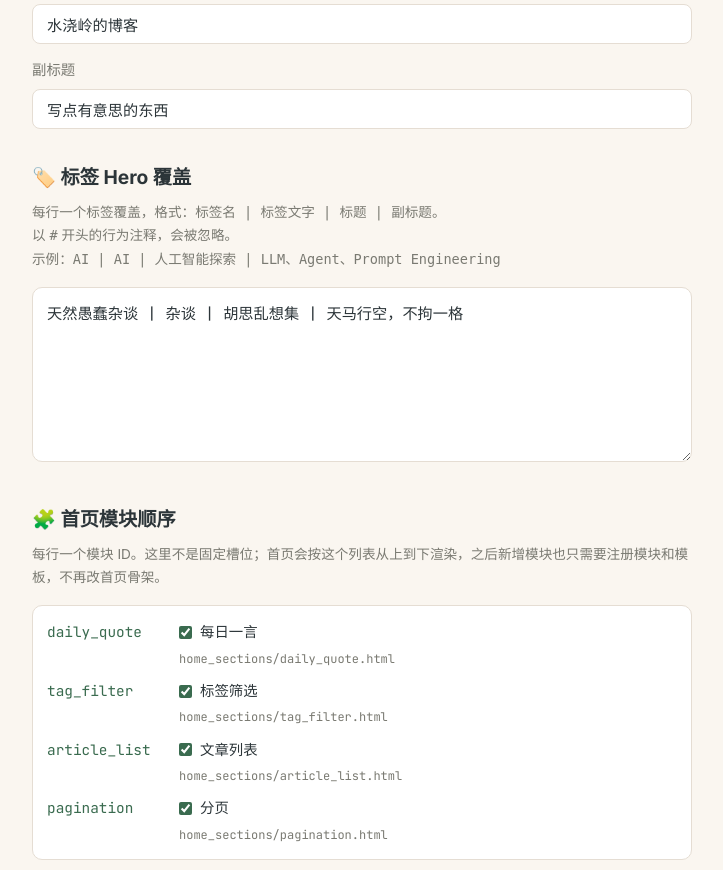
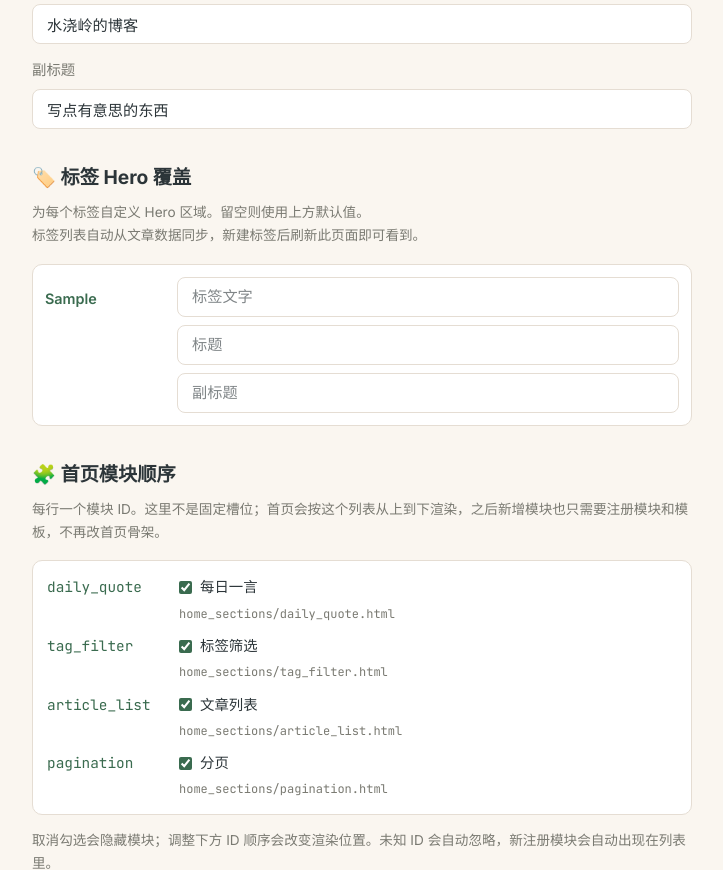
Before and after one commit to Acidmoon/blog, a Flask app: page /admin/layout in a window 1280 px wide. Shown: the part 349-1219 px from the top of the page, without its empty margins (202-925 px from the left). Run offline with Flask 3, Linux system fonts and the light colour scheme; the visitor is signed in with stand-in values (Sample User, id 1); tables that the repository leaves empty hold one stand-in row (values such as "Sample post").

Commit message:
标签 Hero 覆盖改为动态列表：自动同步文章标签，无需手动维护

```diff
--- a/routes/admin.py
+++ b/routes/admin.py
@@ -14,6 +14,7 @@ from services.articles import (
     delete_article_file,
     get_article_meta,
     list_admin_articles,
+    list_all_tags,
     read_article_file,
     slugify,
     write_article_file,
@@ -240,20 +241,19 @@ def layout():
         hero_label = request.form.get("hero_label", "").strip()
         hero_title = request.form.get("hero_title", "").strip()
         hero_subtitle = request.form.get("hero_subtitle", "").strip()
-        hero_tags_raw = request.form.get("hero_tags", "").strip()
 
         hero_tags = {}
-        for line in hero_tags_raw.splitlines():
-            line = line.strip()
-            if not line or line.startswith("#"):
-                continue
-            parts = [p.strip() for p in line.split("|")]
-            if len(parts) >= 4 and parts[0]:
-                hero_tags[parts[0]] = {
-                    "label": parts[1] or "",
-                    "title": parts[2] or "",
-                    "subtitle": parts[3] or "",
-                }
+        i = 0
+        while True:
+            name = request.form.get(f"hero_tag_{i}_name", "").strip()
+            if not name:
+                break
+            label = request.form.get(f"hero_tag_{i}_label", "").strip()
+            title = request.form.get(f"hero_tag_{i}_title", "").strip()
+            subtitle = request.form.get(f"hero_tag_{i}_subtitle", "").strip()
+            if label or title or subtitle:
+                hero_tags[name] = {"label": label, "title": title, "subtitle": subtitle}
+            i += 1
 
         layout_config["hero"] = {
             "_default": {
@@ -294,11 +294,16 @@ def layout():
         hero_title_val = hero.get("title", "水浇岭的博客")
         hero_subtitle_val = hero.get("subtitle", "写点有意思的东西")
         hero_tags = {}
-    hero_tags_lines = [
-        f"{tag} | {cfg.get('label', '')} | {cfg.get('title', '')} | {cfg.get('subtitle', '')}"
-        for tag, cfg in hero_tags.items()
+    all_tags = list_all_tags()
+    hero_tags_entries = [
+        {
+            "tag": tag,
+            "label": hero_tags.get(tag, {}).get("label", ""),
+            "title": hero_tags.get(tag, {}).get("title", ""),
+            "subtitle": hero_tags.get(tag, {}).get("subtitle", ""),
+        }
+        for tag in all_tags
     ]
-    hero_tags_text = "\n".join(hero_tags_lines)
     section_help = [
         {
             "id": section_id,
@@ -317,7 +322,7 @@ def layout():
         hero_label=hero_label_val,
         hero_title=hero_title_val,
         hero_subtitle=hero_subtitle_val,
-        hero_tags_text=hero_tags_text,
+        hero_tags_entries=hero_tags_entries,
         quotes_text=quotes_text,
         section_order_text=section_order_text,
         section_help=section_help,
--- a/templates/admin/layout.html
+++ b/templates/admin/layout.html
@@ -31,12 +31,26 @@
     <section class="layout-section">
       <h3 class="layout-section-title">🏷️ 标签 Hero 覆盖</h3>
       <p class="layout-section-desc">
-        每行一个标签覆盖，格式：<code>标签名 | 标签文字 | 标题 | 副标题</code>。<br>
-        以 <code>#</code> 开头的行为注释，会被忽略。<br>
-        示例：<code>AI | AI | 人工智能探索 | LLM、Agent、Prompt Engineering</code>
+        为每个标签自定义 Hero 区域。留空则使用上方默认值。<br>
+        标签列表自动从文章数据同步，新建标签后刷新此页面即可看到。
       </p>
-      <textarea name="hero_tags" rows="6" class="layout-textarea layout-textarea-mono" placeholder="天然愚蠢杂谈 | 杂谈 | 胡思乱想集 | 随便写写
-见字如晤 | 信件 | 见字如晤 | 写给朋友的话">{{ hero_tags_text }}</textarea>
+      {% if hero_tags_entries %}
+      <div class="hero-tags-list">
+        {% for entry in hero_tags_entries %}
+        <div class="hero-tag-row">
+          <input type="hidden" name="hero_tag_{{ loop.index0 }}_name" value="{{ entry.tag }}">
+          <div class="hero-tag-name" title="{{ entry.tag }}">{{ entry.tag }}</div>
+          <div class="hero-tag-fields">
+            <input name="hero_tag_{{ loop.index0 }}_label" value="{{ entry.label }}" placeholder="标签文字" class="hero-input hero-tag-input">
+            <input name="hero_tag_{{ loop.index0 }}_title" value="{{ entry.title }}" placeholder="标题" class="hero-input hero-tag-input">
+            <input name="hero_tag_{{ loop.index0 }}_subtitle" value="{{ entry.subtitle }}" placeholder="副标题" class="hero-input hero-tag-input">
+          </div>
+        </div>
+        {% endfor %}
+      </div>
+      {% else %}
+      <p class="layout-section-desc" style="color:var(--text-muted);">暂无标签。发布带标签的文章后，标签会自动出现在这里。</p>
+      {% endif %}
     </section>
 
     <section class="layout-section">
@@ -90,6 +104,11 @@
 .hero-input { width: 100%; padding: 10px 14px; border: 1px solid var(--border-light); border-radius: 8px; background: var(--bg-card); color: var(--text-primary); font-size: 0.95rem; font-family: \"Noto Serif SC\", serif; }
 .hero-input:focus { outline: none; border-color: var(--accent-primary); box-shadow: var(--glow-accent); }
 .hero-input::placeholder { color: var(--text-muted); opacity: 0.6; }
+.hero-tags-list { display: flex; flex-direction: column; gap: 16px; }
+.hero-tag-row { display: flex; align-items: flex-start; gap: 12px; padding: 12px; border: 1px solid var(--border-light); border-radius: 10px; background: var(--bg-card); }
+.hero-tag-name { flex: 0 0 120px; padding-top: 10px; font-weight: 600; color: var(--accent-primary); font-size: 0.9rem; overflow: hidden; text-overflow: ellipsis; white-space: nowrap; }
+.hero-tag-fields { flex: 1; display: flex; flex-direction: column; gap: 8px; }
+.hero-tag-input { width: 100%; }
 .layout-actions { margin-top: 32px; display: flex; gap: 12px; }
 </style>
 {% endblock %}
```
